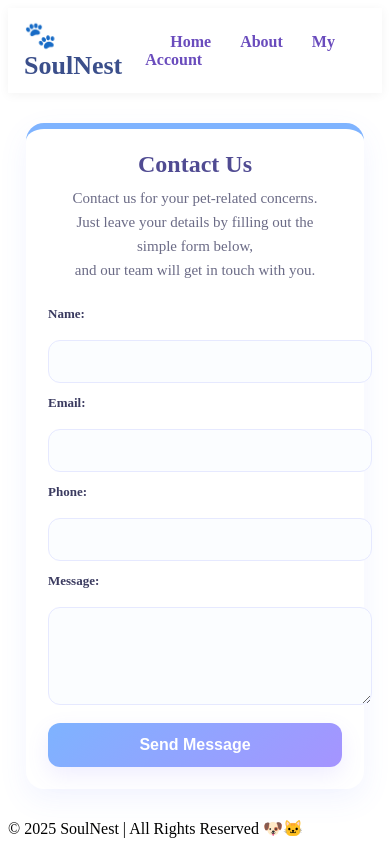
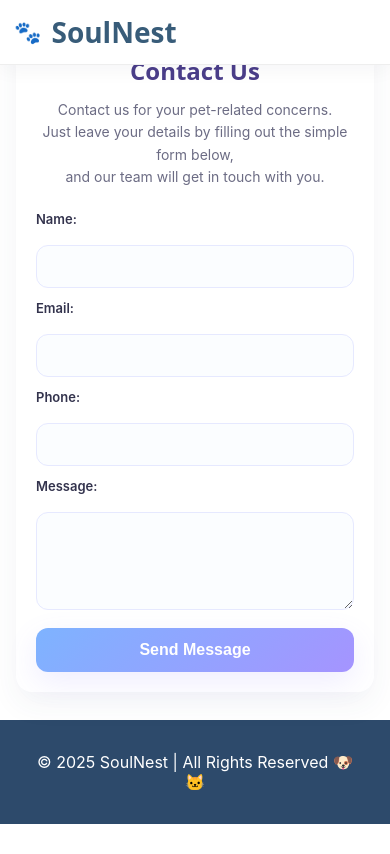
Before and after one commit to Gayathri-Manoj2005/SoulNest1, a Flask app: page /contact in a window 390 px wide. After the commit the page ends 824 px from the top, so only its background shows below. Run offline with Flask 3, Linux system fonts and the light colour scheme.

Commit message:
Add soulnest folder

```diff
--- a/static/contact.css
+++ b/static/contact.css
@@ -1,149 +1,47 @@
-/* ---------- Header ---------- */
-header {
-    display: flex;
-    justify-content: space-between;
-    align-items: center;
-    padding: 18px 50px;
-    background: #ffffff;
-    box-shadow: 0 2px 10px rgba(0, 0, 0, 0.05);
-    position: sticky;
-    top: 0;
-    z-index: 100;
+/* ---------------- Contact page styles (for templates/contact.html) ---------------- */
+
+/* page wrapper - card centered on page */
+.contact-container {
+  max-width: 560px;
+  margin: 100px auto;
+  padding: 36px;
+  background: #ffffff;
+  border-radius: 16px;
+  box-shadow: 0 12px 30px rgba(45, 74, 107, 0.06);
+  border-top: 6px solid rgba(126,179,255,0.9);
+  animation: contactFade 420ms ease both;
+  box-sizing: border-box;
 }
 
-header .logo {
-    font-size: 26px;
-    font-weight: 700;
-    color: #3B4F8B; /* soft navy violet */
-    display: flex;
-    align-items: center;
-    gap: 8px;
-}
-
-header nav a {
-    margin-left: 25px;
-    font-size: 16px;
-    color: #6A4CBD; /* light violet */
-    text-decoration: none;
-    font-weight: 600;
-    transition: 0.3s ease;
-}
-
-header nav a:hover {
-    color: #4AA8FF; /* bright baby blue hover */
-    transform: translateY(-2px);
-}
-
-
-/* ---------- Contact Page (SoulNest theme) ---------- */
-/* Apply to the contact page only */
-body.contact-page {
-  background: linear-gradient(180deg, #f7fbff 0%, #f3f4ff 100%);
+/* heading and intro */
+.contact-container h1 {
+  margin: 0 0 12px 0;
+  font-size: 30px;
+  color: #4b3e8a;            /* soft violet */
+  text-align: center;
+  font-weight: 800;
   font-family: 'Poppins', system-ui, -apple-system, "Segoe UI", Roboto, Arial;
-  color: #333;
-  margin: 0;
-  -webkit-font-smoothing: antialiased;
-}
-
-/* Page wrapper */
-.contact-container {
-  max-width: 720px;
-  margin: 64px auto;
-  padding: 36px;
-  background: #ffffff;
-  border-radius: 18px;
-  box-shadow: 0 10px 30px rgba(94, 115, 255, 0.08);
-  border-top: 6px solid #7eb3ff; /* baby blue accent */
-  animation: contactFade 420ms ease both;
-}
-
-/* Headings & intro */
-.contact-container h1 {
-  margin: 0 0 8px 0;
-  font-size: 30px;
-  color: #504b92; /* soft violet-blue */
-  text-align: center;
 }
 
 .contact-info {
-  margin: 0 0 24px 0;
+  margin: 0 0 22px 0;
   text-align: center;
-  color: #6b6b86;
+  color: #6c6c84;
   line-height: 1.6;
   font-size: 15px;
-  padding: 0 8px;
+  padding: 0 6px;
 }
 
-/* Form layout */
-.contact-form {
-  display: grid;
-  grid-template-columns: 1fr;
-  gap: 12px;
-}
-
-/* Labels */
-.contact-form label {
-  font-size: 13px;
-  font-weight: 600;
-  color: #3b3b60;
-  margin-bottom: 6px;
-  display: block;
-}
-
-/* Inputs & textarea */
-.contact-form input[type="text"],
-.contact-form input[type="email"],
-.contact-form textarea {
-  width: 100%;
-  padding: 12px 14px;
-  border-radius: 12px;
-  border: 1px solid #e6e9ff;
-  background: #fbfdff;
-  font-size: 15px;
-  color: #333;
-  transition: box-shadow .22s ease, border-color .22s ease, transform .12s ease;
-  resize: vertical;
-}
-
-.contact-form input:focus,
-.contact-form textarea:focus {
-  outline: none;
-  border-color: #7eb3ff;
-  box-shadow: 0 6px 18px rgba(126,179,255,0.22);
-  transform: translateY(-1px);
-  background: #ffffff;
-}
-
-/* Button */
-.contact-form button[type="submit"] {
-  margin-top: 6px;
-  padding: 13px 16px;
-  border: none;
-  border-radius: 12px;
-  font-size: 16px;
-  font-weight: 700;
-  cursor: pointer;
-  background: linear-gradient(135deg,#7eb3ff 0%, #a594ff 100%);
-  color: #fff;
-  box-shadow: 0 8px 22px rgba(122,110,255,0.12);
-  transition: transform .18s ease, box-shadow .18s ease, opacity .18s ease;
-}
-
-.contact-form button[type="submit"]:hover {
-  transform: translateY(-3px);
-  box-shadow: 0 14px 34px rgba(122,110,255,0.18);
-  opacity: 0.98;
-}
-
-/* Flash messages (success / error) */
+/* flash messages */
 .flash {
   padding: 12px 14px;
   border-radius: 12px;
   font-weight: 600;
   text-align: center;
-  margin-bottom: 10px;
+  margin-bottom: 14px;
 }
 
+/* success / error colors */
 .flash.success {
   background: linear-gradient(90deg, #e9fbff 0%, #dff9ff 100%);
   color: #0a6a76;
@@ -156,26 +54,90 @@
   border: 1px solid rgba(138,31,74,0.06);
 }
 
-/* Footer area inside page (optional) */
+/* form layout */
+.contact-form {
+  display: grid;
+  grid-template-columns: 1fr;
+  gap: 12px;
+  margin-top: 6px;
+}
+
+/* labels */
+.contact-form label {
+  font-size: 13px;
+  font-weight: 600;
+  color: #33334d;
+  display: block;
+  margin-bottom: 6px;
+}
+
+/* inputs & textarea */
+.contact-form input[type="text"],
+.contact-form input[type="email"],
+.contact-form textarea {
+  width: 100%;
+  padding: 12px 14px;
+  border-radius: 12px;
+  border: 1px solid #e6e9ff;
+  background: #fbfdff;
+  font-size: 15px;
+  color: #222;
+  transition: box-shadow .22s ease, border-color .22s ease, transform .12s ease;
+  resize: vertical;
+  box-sizing: border-box;
+}
+
+.contact-form input:focus,
+.contact-form textarea:focus {
+  outline: none;
+  border-color: #7eb3ff;
+  box-shadow: 0 8px 24px rgba(126,179,255,0.18);
+  transform: translateY(-1px);
+  background: #fff;
+}
+
+/* submit button */
+.contact-form button[type="submit"] {
+  margin-top: 6px;
+  padding: 13px 16px;
+  border: none;
+  border-radius: 12px;
+  font-size: 16px;
+  font-weight: 700;
+  cursor: pointer;
+  background: linear-gradient(135deg,#7eb3ff 0%, #a594ff 100%);
+  color: #fff;
+  box-shadow: 0 10px 30px rgba(122,110,255,0.12);
+  transition: transform .18s ease, box-shadow .18s ease, opacity .18s ease;
+}
+
+.contact-form button[type="submit"]:hover {
+  transform: translateY(-3px);
+  box-shadow: 0 14px 34px rgba(122,110,255,0.18);
+  opacity: 0.98;
+}
+
+/* small footer note inside page */
+.contact-container footer,
 .contact-container .small-note {
-  margin-top: 14px;
+  margin-top: 18px;
   text-align: center;
   color: #7a7a99;
   font-size: 13px;
 }
 
-/* Responsive tweaks */
-@media (max-width: 720px) {
+/* responsive adjustments */
+@media (max-width: 760px) {
   .contact-container {
-    margin: 30px 18px;
-    padding: 22px;
+    margin: 28px 16px;
+    padding: 20px;
   }
 
   .contact-container h1 { font-size: 24px; }
-  header { padding: 12px 16px; } /* if header exists on the page */
+  .contact-info { font-size: 14px; }
 }
 
-/* subtle entrance */
+/* subtle entrance animation */
 @keyframes contactFade {
   from { opacity: 0; transform: translateY(12px); }
   to   { opacity: 1; transform: translateY(0); }
--- a/static/style.css
+++ b/static/style.css
@@ -25,18 +25,18 @@
   position:absolute;
   top: 0;
   z-index: 1000;
-  padding: 3px 0;                        /* slim vertical height */
+  padding: 3px 0;
   box-shadow: 0 6px 18px rgba(25,35,55,0.04);
 }
 
 /* center & constrain the content inside the full-width bar */
 .site-header .container {
   display: flex;
-  max-width: 2150px;                     /* content width; change if you want narrower */
-  padding: 18px 50px;                     /* horizontal padding inside the band */
+  max-width: 2150px;
+  padding: 18px 50px;
   display: flex;
   align-items: center;
-  justify-content: space-between;        /* logo left, nav right */
+  justify-content: space-between;
   gap: 12px;
   background: transparent;
   position:sticky;
@@ -61,9 +61,9 @@
 
 .brand__name {
   font-family: 'Poppins', system-ui, -apple-system, "Segoe UI", Roboto, Arial;
-  font-weight: 700;
+  font-weight: 900;
   color: #253746;
-  font-size: 18px;
+  font-size: 48px;
   letter-spacing: 0.2px;
 }
 
@@ -299,7 +299,7 @@
 
         /* Content Sections */
         .content-wrapper {
-            background: #FFFFE0;
+            background: white;
             padding-bottom: 5rem;
         }
 
@@ -396,7 +396,7 @@
 
         /* Pet Care Tips Cards */
 .care-card {
-    background: #ffffff;
+    background: white;
     border-radius: 22px;
     padding: 32px 28px;
     text-align: center;
@@ -456,7 +456,7 @@
         }
 
         .btn-white:hover {
-            background: #f0f0f0;
+            background: white;
             transform: scale(1.05);
         }
 
@@ -512,7 +512,7 @@
   width: 48px;
   height: 48px;
   border-radius: 50%;
-  background: #ffffff;
+  background: white;
   font-size: 22px;
   box-shadow: 0 6px 18px rgba(0,0,0,0.15);
   cursor: pointer;
@@ -651,3 +651,32 @@
   opacity: 0.92;
   box-shadow: 0 14px 24px rgba(0, 163, 255, 0.45);
 }
+
+/* --- Make SoulNest bigger and give header more room --- */
+.site-header {
+  padding: 10px 0;
+}
+
+/* increase logo (paw) size slightly if desired */
+.logo {
+  display: flex;
+  align-items: center;
+  gap: 10px;
+  font-size: 22px;
+}
+
+/* target the text inside the logo and make it larger */
+.logo span {
+  font-family: 'Poppins', system-ui, -apple-system, "Segoe UI", Roboto, Arial;
+  font-weight: 700;
+  font-size: 28px;
+  line-height: 1;
+  display: inline-block;
+  color: #385c79;
+}
+
+
+/* alternative if you want the paw smaller and text larger */
+.logo .paw {
+  font-size: 22px;
+}
--- a/templates/adopt.html
+++ b/templates/adopt.html
@@ -110,7 +110,7 @@
             </div>
 
             <div class="available-pet" data-type="small">
-                <img src="https://images.unsplash.com/photo-1518458028785-8fbcd101ebb9?auto=format&fit=crop&w=900&q=80" alt="Hamster">
+                <img src="https://upload.wikimedia.org/wikipedia/commons/4/4a/European_hamster_%28Cricetus_cricetus%29_Meidling.jpg" alt="Hamster">
                 <div class="pet-type-label">Small Pet</div>
                 <h3>Peanut</h3>
                 <p>Energetic hamster, perfect for compact homes.</p>
--- /dev/null
+++ b/templates/base.html
@@ -0,0 +1,36 @@
+<!DOCTYPE html>
+<html lang="en">
+<head>
+    <meta charset="UTF-8">
+    <meta name="viewport" content="width=device-width, initial-scale=1.0">
+    <title>{% block title %}SoulNest{% endblock %}</title>
+
+    <link rel="stylesheet" href="{{ url_for('static', filename='style.css') }}">
+</head>
+
+<body>
+
+    <!--  GLOBAL HEADER (appears on every page) -->
+    <header class="site-header">
+        <div class="container">
+            <a class="brand" href="{{ url_for('home') }}">
+                <div class="logo">🐾 <span>SoulNest</span></div>
+            </a>
+
+            <nav class="main-nav" aria-label="Primary">
+                <a class="nav__link" href="{{ url_for('home') }}">Home</a>
+                <a class="nav__link" href="{{ url_for('contact') }}">Contact</a>
+                <a class="nav__link" href="{{ url_for('about') }}">About</a>
+                <a class="nav__link" href="{{ url_for('login') }}">My Account</a>
+            </nav>
+        </div>
+    </header>
+
+    <!--  PAGE CONTENT -->
+    <main>
+        {% block content %}
+        {% endblock %}
+    </main>
+
+</body>
+</html>
--- a/templates/contact.html
+++ b/templates/contact.html
@@ -6,16 +6,12 @@
     <title>Contact | SoulNest</title>
     <link rel="stylesheet" href="{{ url_for('static', filename='contact.css') }}">
 </head>
-<body>
-    <header>
-        <div class="logo">🐾 SoulNest</div>
-        <nav>
-            <a class="nav__link" href="{{ url_for('home') }}">Home</a>
-            <a class="nav__link" href="{{ url_for('about') }}">About</a>
-            <a class="nav__link" href="{{ url_for('login') }}">My Account</a>
-        </nav>
-    </header>
 
+    {% extends "base.html" %}
+
+    {% block title %}Contact - SoulNest{% endblock %}
+
+    {% block content %}
     <div class="contact-container">
         <h1>Contact Us</h1>
         <p class="contact-info">
@@ -54,3 +50,4 @@
     </footer>
 </body>
 </html>
+{% endblock %}
```
Also changed, not shown: static/about.css (added, +53 -0 lines), templates/about.html (+40 -9 lines), templates/home.html (line endings or trailing spaces).
